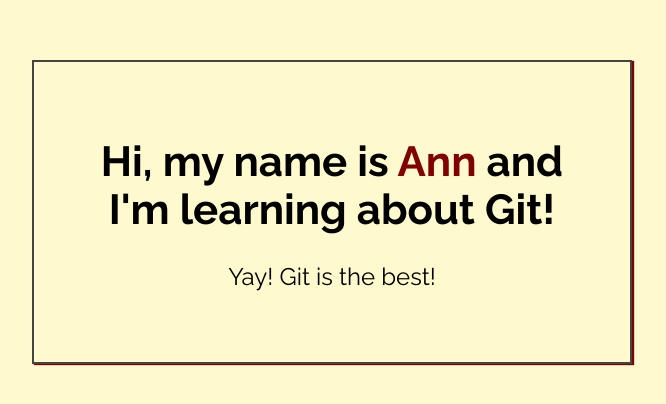
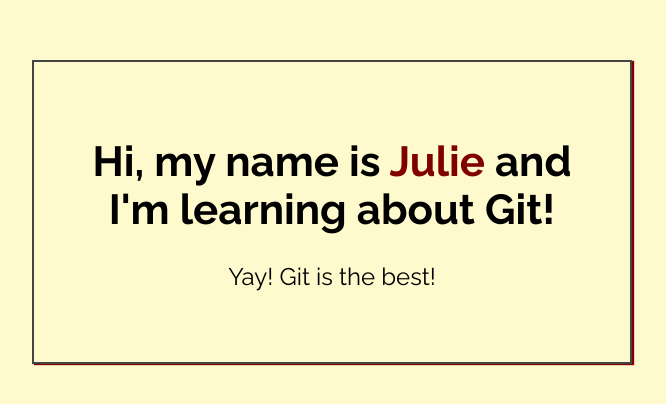
Before and after one commit to trulyjulie/my-first-repo, a plain HTML site: page index.html in a window 1280 px wide. Shown: the part 188-592 px from the top of the page, without its empty margins (308-974 px from the left). Drawn offline with Linux system fonts and the light colour scheme.

Commit message:
Added name to index.html

```diff
--- a/index.html
+++ b/index.html
@@ -14,7 +14,7 @@
 <body>
 
     <div class="greeting">
-        <h1>Hi, my name is <span class="highlight">Ann</span> and I'm learning about Git! </h1>
+        <h1>Hi, my name is <span class="highlight">Julie</span> and I'm learning about Git! </h1>
 
         <p>Yay! Git is the best!</p>
     </div>
```
